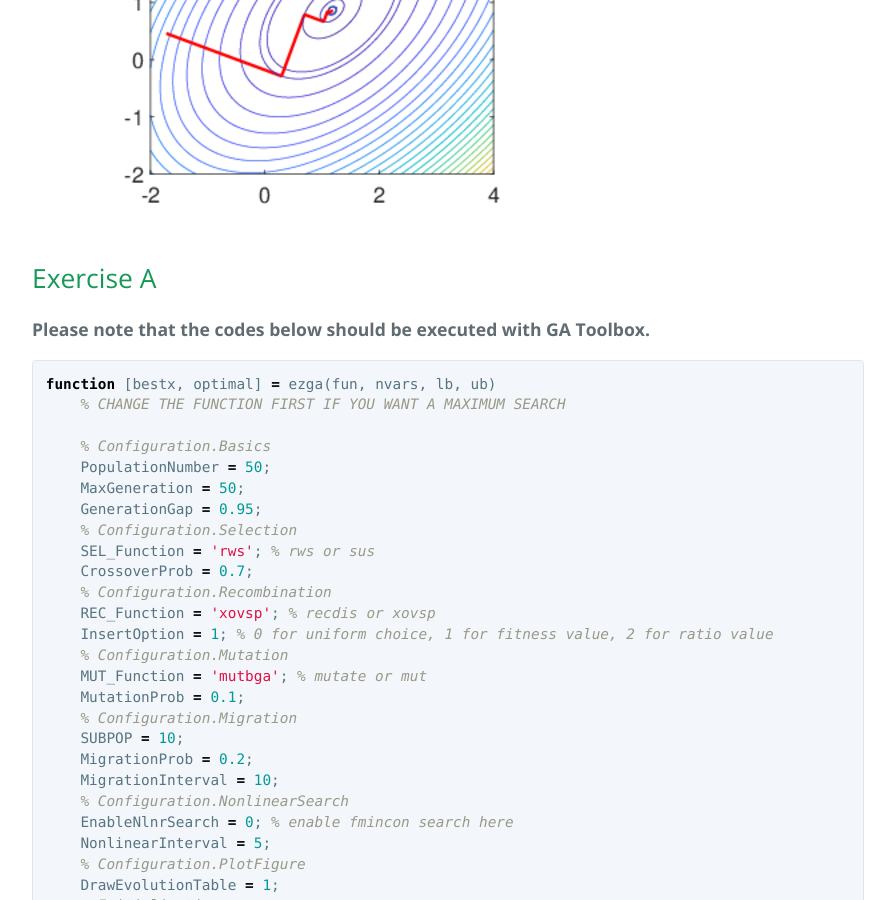
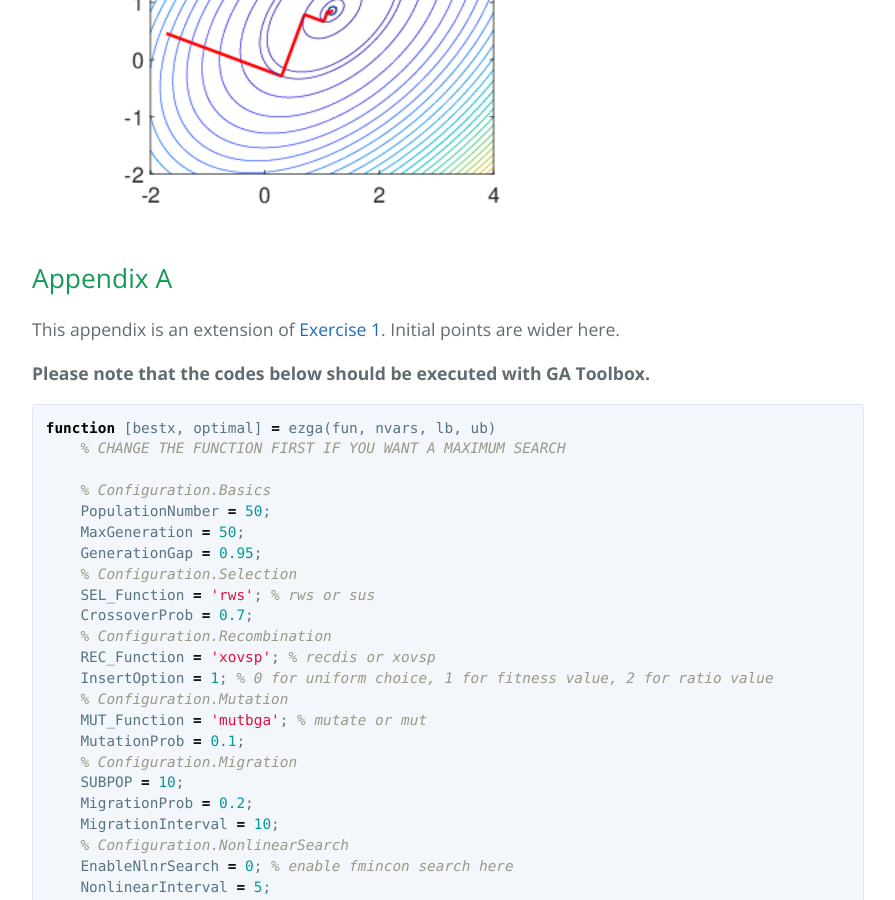
Before and after one commit to T0nyX1ang/Mathematical-Experiment, a Jekyll site: the page built from exp6/experiment6.md, in a window 1280 px wide and 900 px high, scrolled down 7007 px. Shown: the whole window, without its empty margins (192-1087 px from the left). Built offline with Jekyll 4.4.1, drawn with Linux system fonts in a browser that asks for light colours.

Commit message:
Update exp6 results

```diff
--- a/exp6/experiment6.md
+++ b/exp6/experiment6.md
@@ -203,7 +203,9 @@ end
 
 ![Exercise 4 - 4](experiment6_06.png)
 
-## Exercise A
+## Appendix A
+
+This appendix is an extension of [Exercise 1](#exercise-1). Initial points are wider here.
 
 **Please note that the codes below should be executed with GA Toolbox.**
 
```
